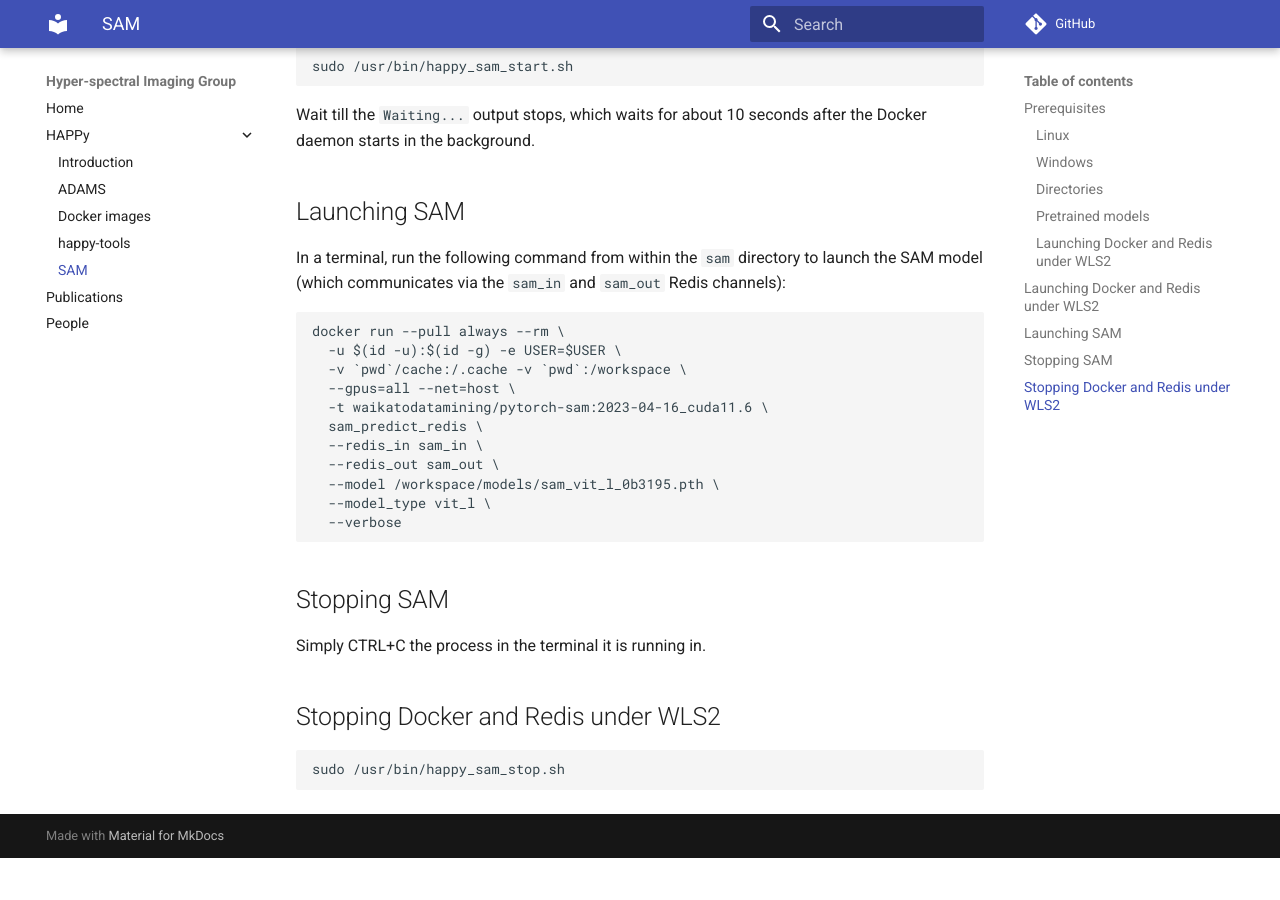
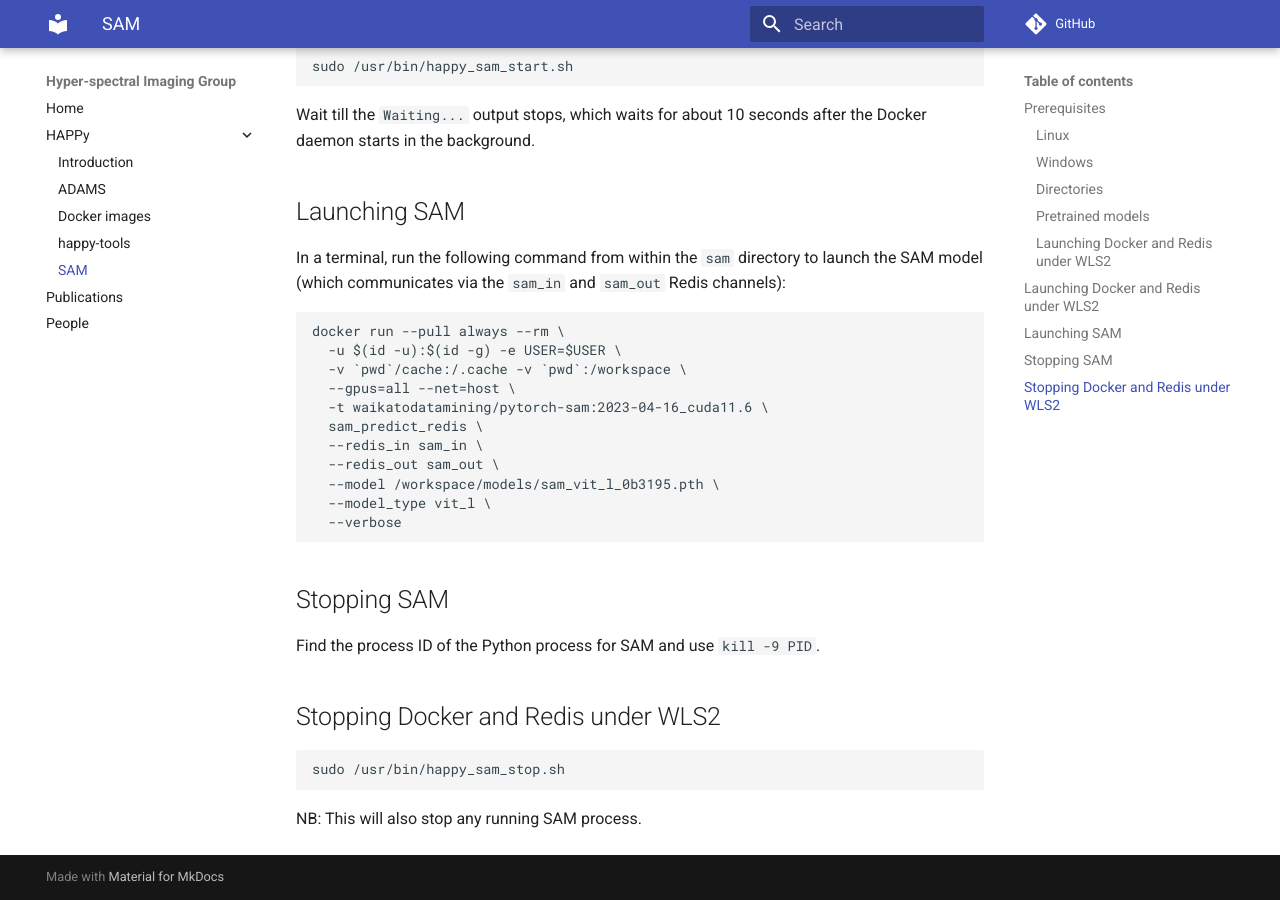
Before and after one commit to wairas/hsi-website, an MkDocs documentation site: the page built from docs/happy/sam.md, in a window 1280 px wide and 900 px high, scrolled down 1526 px. Built offline with MkDocs 1.6.1 and Material for MkDocs 9.7.7, drawn with Linux system fonts in a browser that asks for light colours; comment, search, counter and statistics services are not loaded; before the commit the page ends 2384 px from its top, so only the background shows below that.

Commit message:
updated documentation re stopping

````diff
--- a/docs/happy/sam.md
+++ b/docs/happy/sam.md
@@ -93,7 +93,7 @@ docker run --pull always --rm \
 
 # Stopping SAM
 
-Simply CTRL+C the process in the terminal it is running in.
+Find the process ID of the Python process for SAM and use `kill -9 PID`.
 
 
 # Stopping Docker and Redis under WLS2
@@ -101,3 +101,5 @@ Simply CTRL+C the process in the terminal it is running in.
 ```bash
 sudo /usr/bin/happy_sam_stop.sh
 ```
+
+NB: This will also stop any running SAM process.
````
